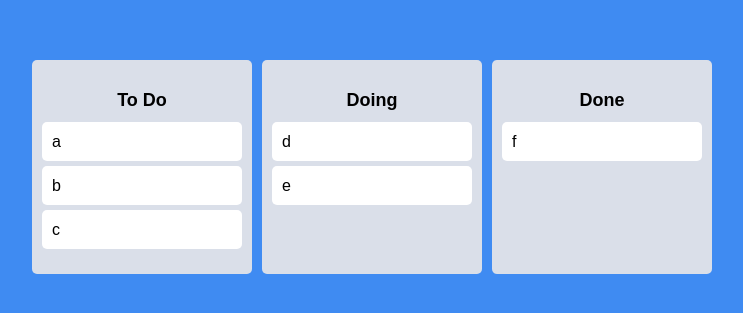
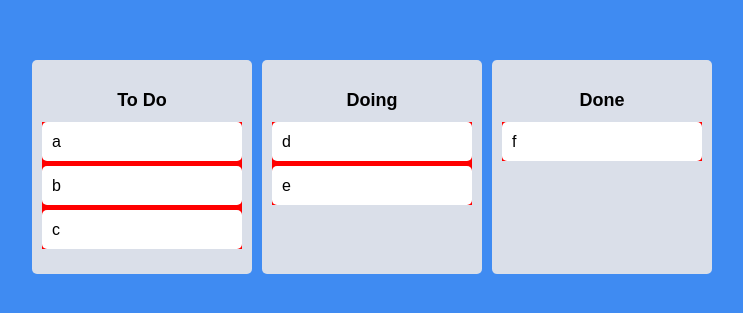
Before and after one commit to Kim-Hyeong-joon/ReactJS-Trello-Clone, a React (Create React App) app: page / in a window 1280 px wide. Shown: the part 233-546 px from the top of the page, without its empty margins (268-1011 px from the left). Built offline with nearby package versions, Linux system fonts and the light colour scheme.

Commit message:
#7.10 Cross Board Movement

```diff
--- a/src/App.tsx
+++ b/src/App.tsx
@@ -41,6 +41,20 @@ function App() {
         };
       });
     }
+    if (destination?.droppableId !== source.droppableId) {
+      if (!destination) return;
+      setToDos((allBoards) => {
+        const sourceBoard = [...allBoards[source.droppableId]];
+        const destinationBoard = [...allBoards[destination?.droppableId]];
+        sourceBoard.splice(source.index, 1);
+        destinationBoard.splice(destination?.index, 0, draggableId);
+        return {
+          ...allBoards,
+          [source.droppableId]: sourceBoard,
+          [destination?.droppableId]: destinationBoard,
+        };
+      });
+    }
   };
   return (
     <DragDropContext onDragEnd={onDragEnd}>
--- a/src/Components/Board.tsx
+++ b/src/Components/Board.tsx
@@ -28,7 +28,11 @@ function Board({ toDos, boardId }: IBoard) {
       <Title>{boardId}</Title>
       <Droppable droppableId={boardId}>
         {(magic) => (
-          <div ref={magic.innerRef} {...magic.droppableProps}>
+          <div
+            style={{ backgroundColor: "red" }}
+            ref={magic.innerRef}
+            {...magic.droppableProps}
+          >
             {toDos.map((toDo, index) => (
               <DragabbleCard key={toDo} toDo={toDo} index={index} />
             ))}
```
